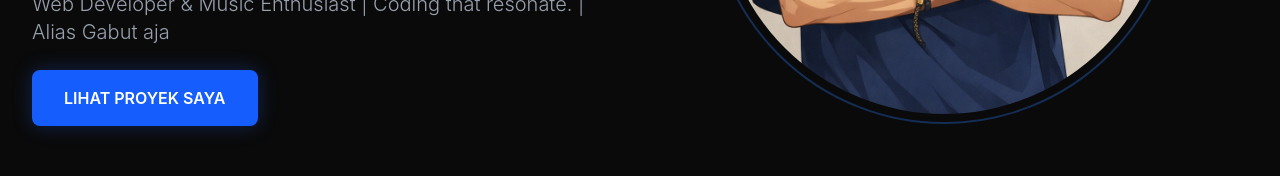
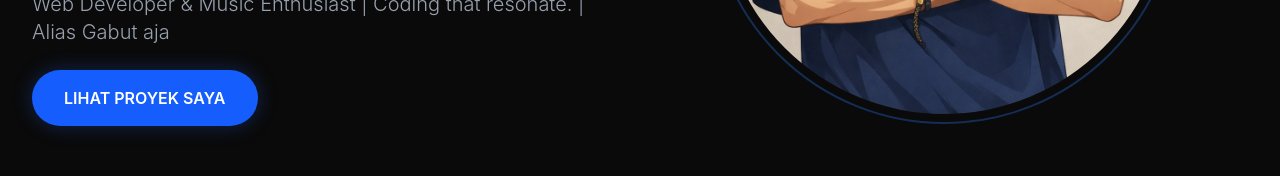
Before and after one commit to 10-Abel-01/Portofolio-Abel, a React (Vite) app: page / in a window 1280 px wide. Shown: the part 702-878 px from the top of the page. Built offline with nearby package versions, Linux system fonts and the light colour scheme.

Commit message:
fix: footer and hero

```diff
--- a/src/components/sections/Footer.jsx
+++ b/src/components/sections/Footer.jsx
@@ -42,7 +42,7 @@ const Footer = () => {
 
                     <div>
                         <p className="font-light text-xs font-semibold tracking-widest uppercase text-muted-foreground mb-5">
-                            Contact
+                            or Contact me at
                         </p>
                         <ul className="space-y-3 text-gray-400 font-light">
                             <li className="flex items-start gap-2.5 text-muted-foreground text-sm">
--- a/src/components/sections/Hero.jsx
+++ b/src/components/sections/Hero.jsx
@@ -27,7 +27,7 @@ const Hero = () => {
         </p>
         <button
           onClick={() => scrollToSection("projects")}
-          className="px-8 py-4 bg-blue-600 hover:bg-blue-700 rounded-lg font-semibold transition-all shadow-[0_0_20px_rgba(37,99,235,0.3)]"
+          className="px-8 py-4 bg-blue-600 hover:bg-blue-700 rounded-4xl font-semibold transition-all shadow-[0_0_20px_rgba(37,99,235,0.3)]"
         >
           LIHAT PROYEK SAYA
         </button>
```
